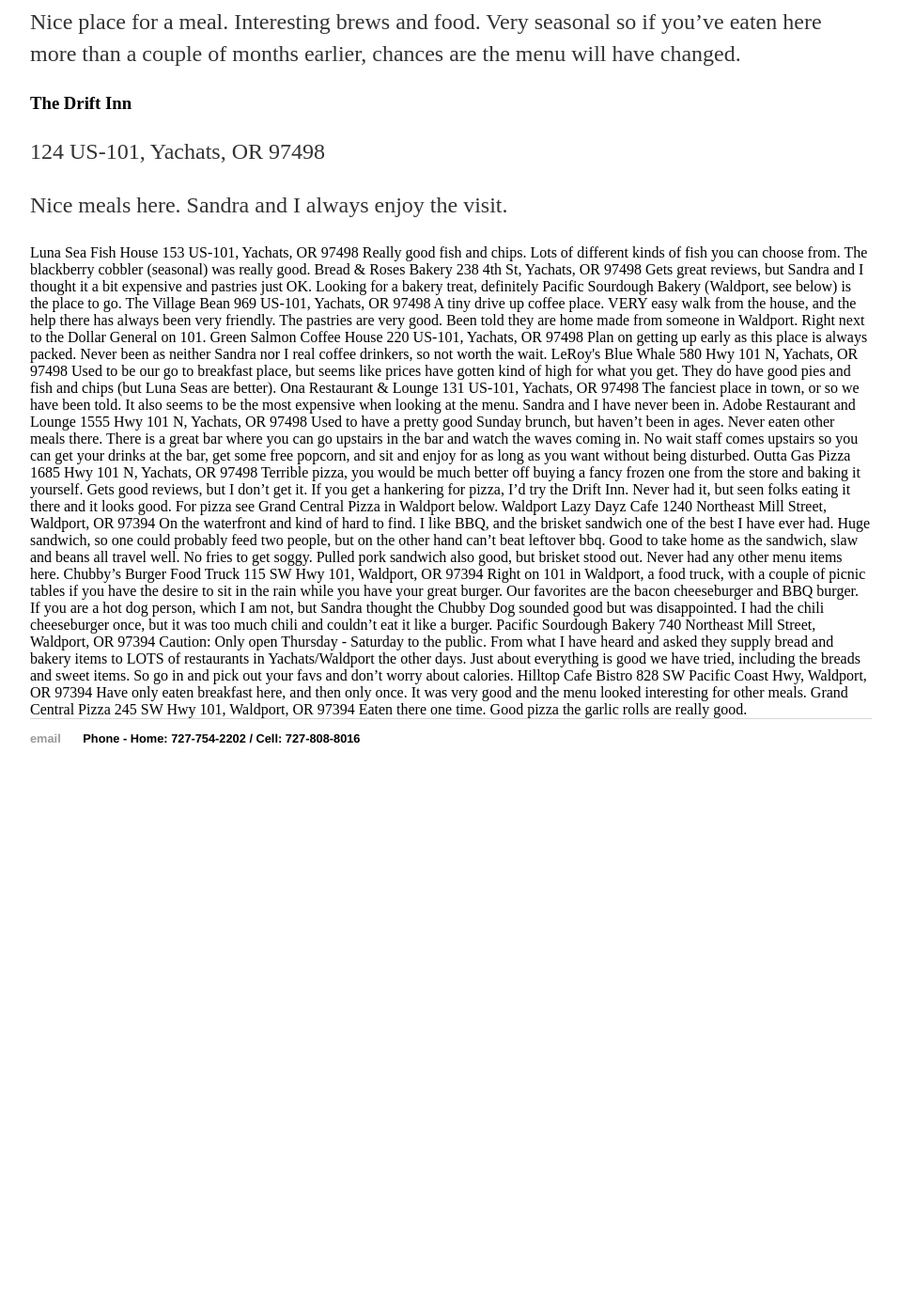
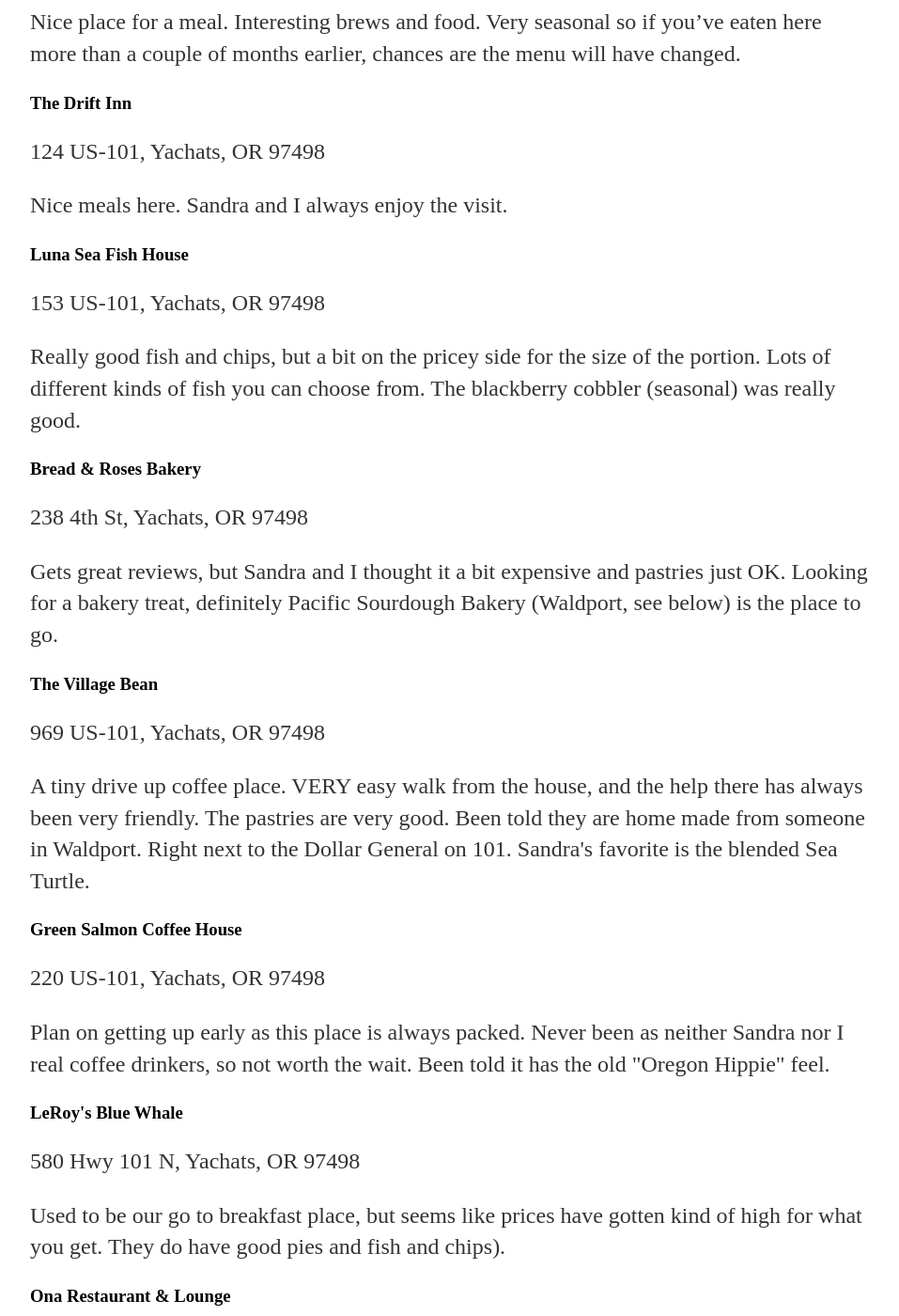
Before and after one commit to mboles/mboles.github.io, a Jekyll site: the page built from restaurants/index.html, in a window 1280 px wide and 1400 px high, scrolled down 590 px. Shown: the whole window at 94% size, without its empty margins (160-1117 px from the left). Built offline with Jekyll 4.4.1, drawn with Linux system fonts in a browser that asks for light colours; before the commit the page ends 1443 px from its top, so only the background shows below that; some of the changed text lies outside the part shown.

Commit message:
content update

```diff
--- a/_layouts/default.html
+++ b/_layouts/default.html
@@ -10,7 +10,7 @@
 	    		<ul>
 	        		<li><a href="/">Home</a></li>
 		        	<li><a href="/restaurants">Restaurants</a></li>
-	        		<li><a href="/cv">Walks</a></li>
+	        		<li><a href="/walks">Walks</a></li>
 	    		</ul>
 			</nav>
 			<div class="container">
--- a/restaurants/index.html
+++ b/restaurants/index.html
@@ -23,49 +23,49 @@
 <p>Nice meals here. Sandra and I always enjoy the visit.</p>
 
 
-Luna Sea Fish House
-153 US-101, Yachats, OR 97498
+<h3>Luna Sea Fish House</h3>
+<p>153 US-101, Yachats, OR 97498</p>
 
-Really good fish and chips. Lots of different kinds of fish you can choose from. The blackberry cobbler (seasonal) was really good.
+<p>Really good fish and chips, but a bit on the pricey side for the size of the portion. Lots of different kinds of fish you can choose from. The blackberry cobbler (seasonal) was really good.</p>
 
 
-Bread & Roses Bakery
-238 4th St, Yachats, OR 97498
+<h3>Bread & Roses Bakery</h3>
+<p>238 4th St, Yachats, OR 97498</p>
 
-Gets great reviews, but Sandra and I thought it a bit expensive and pastries just OK. Looking for a bakery treat, definitely Pacific Sourdough Bakery (Waldport, see below) is the place to go.
+<p>Gets great reviews, but Sandra and I thought it a bit expensive and pastries just OK. Looking for a bakery treat, definitely Pacific Sourdough Bakery (Waldport, see below) is the place to go.</p>
 
 
-The Village Bean
-969 US-101, Yachats, OR 97498
+<h3>The Village Bean</h3>
+<p>969 US-101, Yachats, OR 97498</p>
 
-A tiny drive up coffee place. VERY easy walk from the house, and the help there has always been very friendly. The pastries are very good. Been told they are home made from someone in Waldport. Right next to the Dollar General on 101.
+<p>A tiny drive up coffee place. VERY easy walk from the house, and the help there has always been very friendly. The pastries are very good. Been told they are home made from someone in Waldport. Right next to the Dollar General on 101. Sandra's favorite is the blended Sea Turtle.</p>
 
 
-Green Salmon Coffee House
-220 US-101, Yachats, OR 97498
+<h3>Green Salmon Coffee House</h3>
+<p>220 US-101, Yachats, OR 97498</p>
 
-Plan on getting up early as this place is always packed. Never been as neither Sandra nor I real coffee drinkers, so not worth the wait.
+<p>Plan on getting up early as this place is always packed. Never been as neither Sandra nor I real coffee drinkers, so not worth the wait. Been told it has the old "Oregon Hippie" feel.</p>
 
 
-LeRoy's Blue Whale
-580 Hwy 101 N, Yachats, OR 97498
-Used to be our go to breakfast place, but seems like prices have gotten kind of high for what you get. They do have good pies and fish and chips (but Luna Seas are better).
+<h3>LeRoy's Blue Whale</h3>
+<p>580 Hwy 101 N, Yachats, OR 97498</p>
+<p>Used to be our go to breakfast place, but seems like prices have gotten kind of high for what you get. They do have good pies and fish and chips).</p>
 
 
-Ona Restaurant & Lounge
-131 US-101, Yachats, OR 97498
+<h3>Ona Restaurant & Lounge</h3>
+<p>131 US-101, Yachats, OR 97498</p>
 
-The fanciest place in town, or so we have been told. It also seems to be the most expensive when looking at the menu. Sandra and I have never been in.
+<p>The fanciest place in town, or so we have been told. It also seems to be the most expensive when looking at the menu. Sandra and I have never been in.</p>
 
 
-Adobe Restaurant and Lounge
-1555 Hwy 101 N, Yachats, OR 97498
-Used to have a pretty good Sunday brunch, but haven’t been in ages. Never eaten other meals there. There is a great bar where you can go upstairs in the bar and watch the waves coming in. No wait staff comes upstairs so you can get your drinks at the bar, get some free popcorn, and sit and enjoy for as long as you want without being disturbed.
+<h3>Adobe Restaurant and Lounge</h3>
+<p>1555 Hwy 101 N, Yachats, OR 97498</p>
+<p>Used to have a pretty good Sunday brunch, but haven’t been in ages. Never eaten other meals there. There is a great bar where you can go upstairs in the bar and watch the waves coming in. No wait staff comes upstairs so you can get your drinks at the bar, get some free popcorn, and sit and enjoy for as long as you want without being disturbed.</p>
 
 
-Outta Gas Pizza
-1685 Hwy 101 N, Yachats, OR 97498
-Terrible pizza, you would be much better off buying a fancy frozen one from the store and baking it yourself. Gets good reviews, but I don’t get it. If you get a hankering for pizza, I’d try the Drift Inn. Never had it, but seen folks eating it there and it looks good. For pizza see Grand Central Pizza in Waldport below.
+<h3>Outta Gas Pizza</h3>
+<p>1685 Hwy 101 N, Yachats, OR 97498</p>
+<p>Terrible pizza, you would be much better off buying a fancy frozen one from the store and baking it yourself. Gets good reviews, but I don’t get it. If you get a hankering for pizza, I’d try the Drift Inn. Never had it, but seen folks eating it there and it looks good. For pizza see Grand Central Pizza in Waldport below.</p>
 
 
 
```
